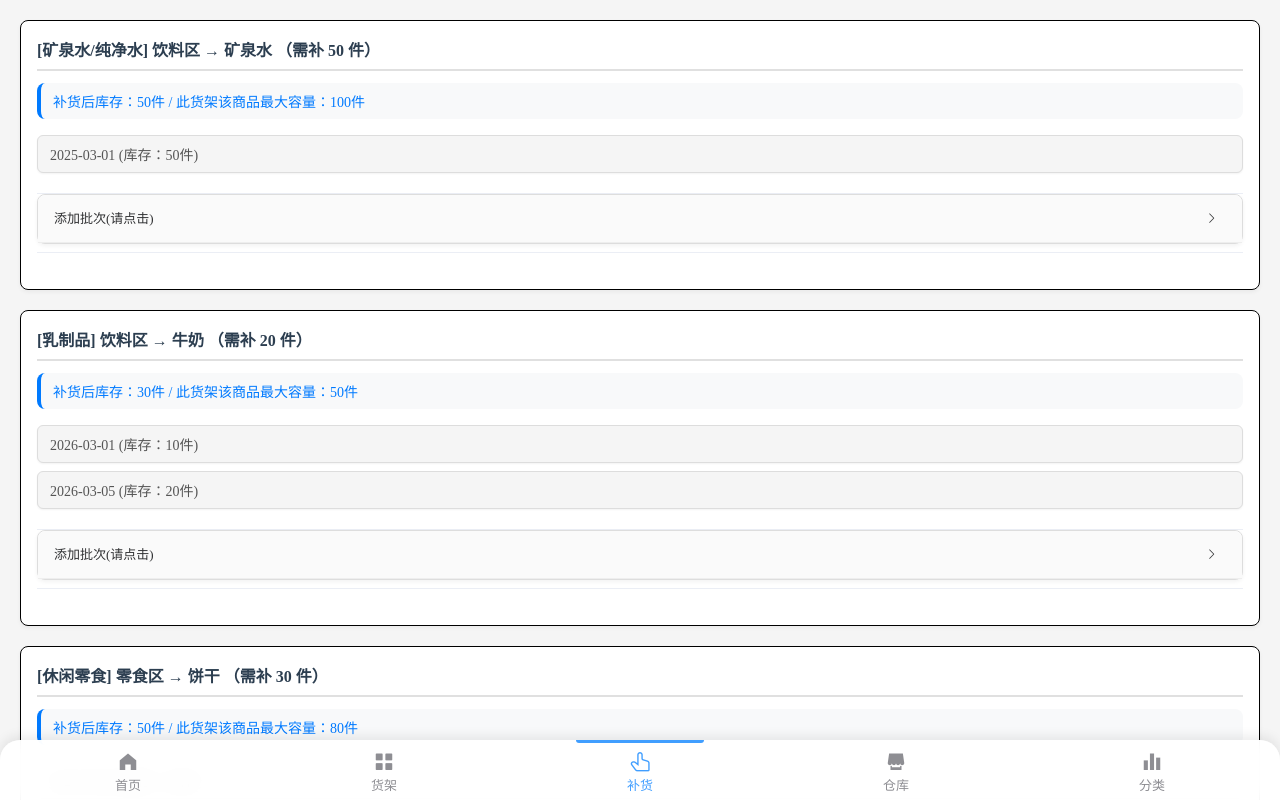
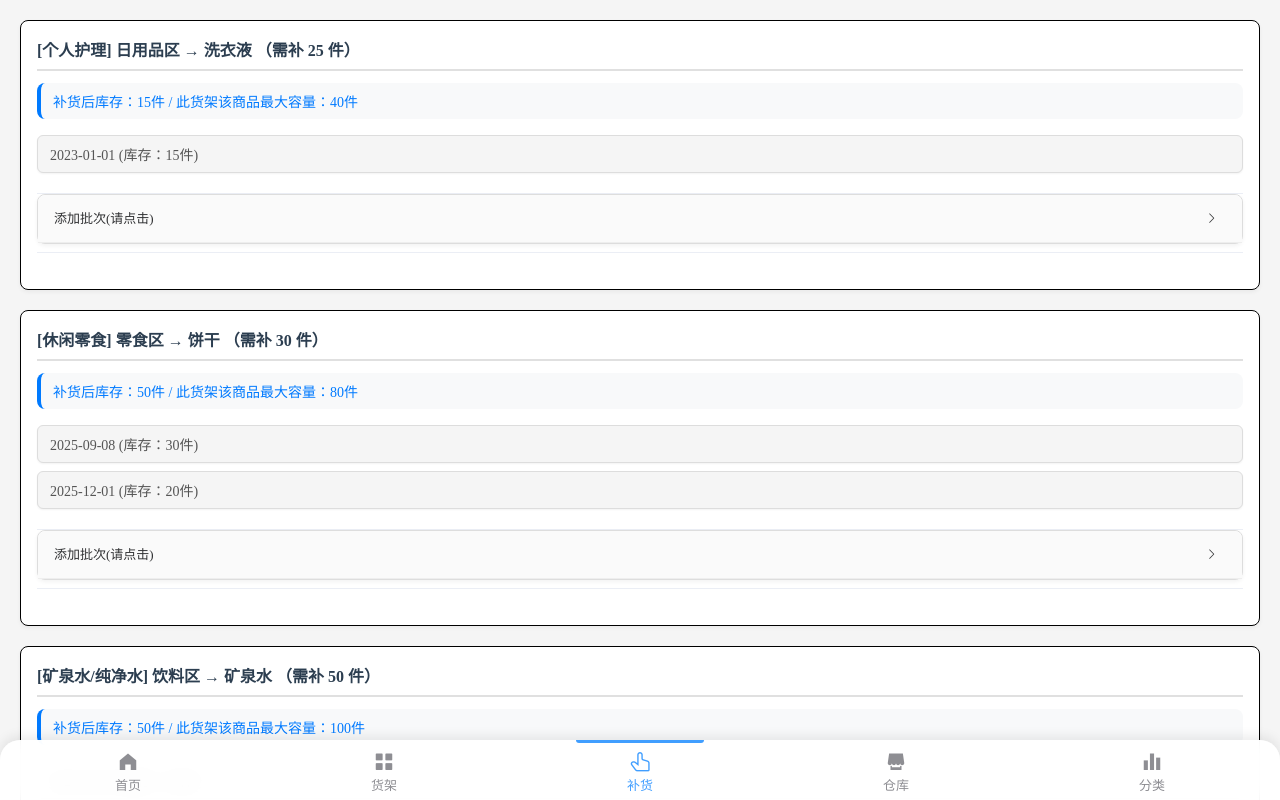
Before and after one commit to gezhe007/Productionmanagesystem, a Vue app: page /#/replenish in a window 1280 px wide. Built offline with nearby package versions, Linux system fonts and the light colour scheme.

Commit message:
修改了补货界面的排序
将最近添加的商品排在前面

```diff
--- a/src/views/Replenish.vue
+++ b/src/views/Replenish.vue
@@ -118,7 +118,7 @@ export default {
           });
         });
       });
-      return items;
+      return items.sort((a,b)=>b.shelfProduct.id-a.shelfProduct.id);
     },
 
     hasReplenishData() {
```
